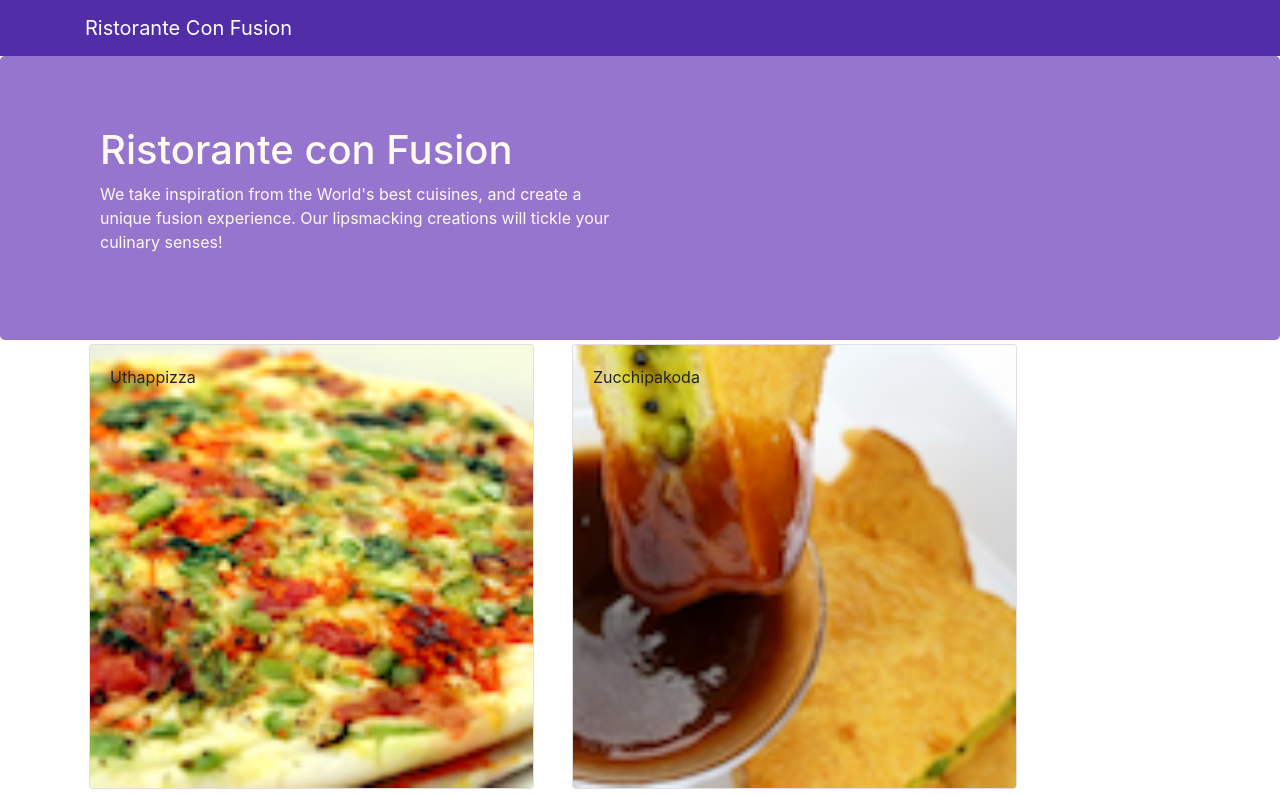
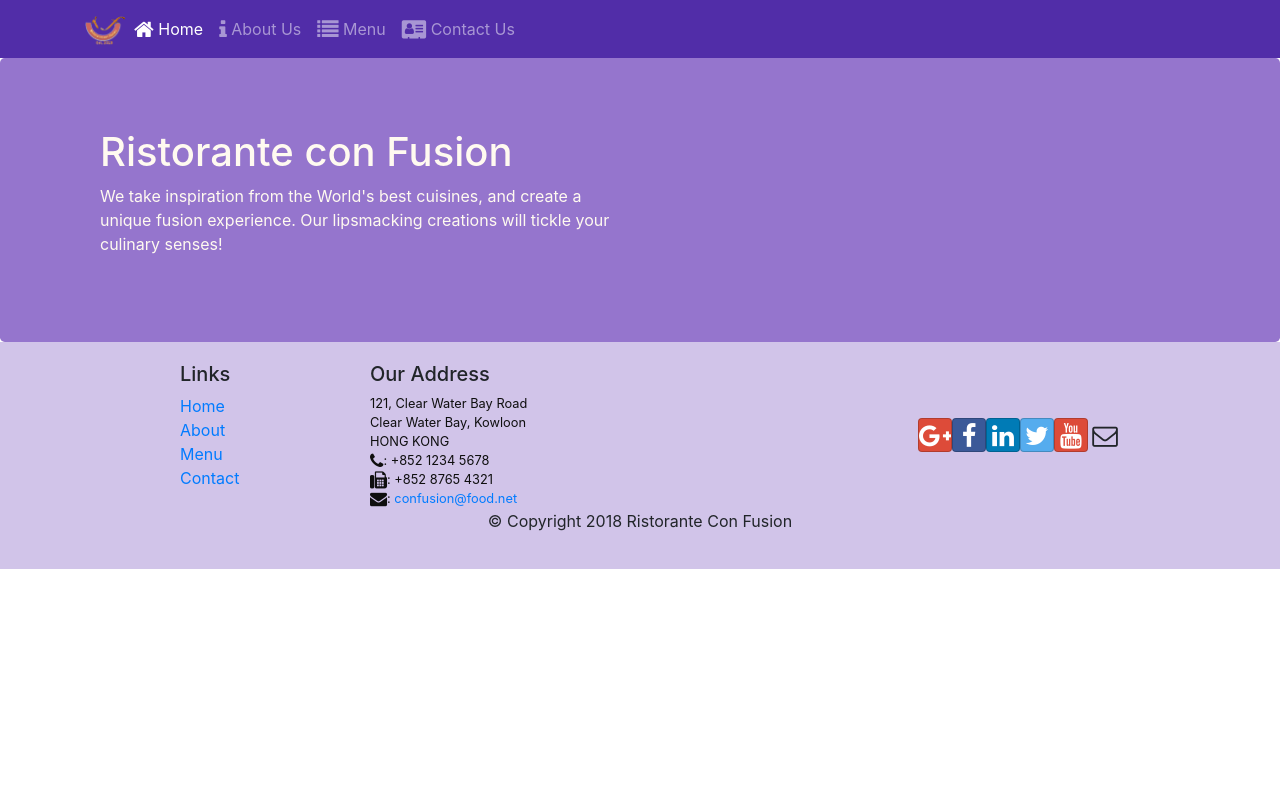
Before and after one commit to jasonywang0/Confusion, a React (Create React App) app: page /home in a window 1280 px wide. Shown: the top 795 px of the page. Built offline with nearby package versions, Linux system fonts and the light colour scheme.

Commit message:
React Router

```diff
--- a/package.json
+++ b/package.json
@@ -12,6 +12,7 @@
     "react": "^17.0.2",
     "react-dom": "^17.0.2",
     "react-popper": "^2.2.5",
+    "react-router-dom": "^5.2.0",
     "react-scripts": "4.0.3",
     "reactstrap": "^8.9.0",
     "web-vitals": "^1.1.2"
--- a/src/App.js
+++ b/src/App.js
@@ -1,14 +1,17 @@
 import Main from './components/MainComponent';
 import './App.css';
+import { BrowserRouter } from 'react-router-dom';
 import {Component} from 'react';
 
 class App extends Component {
 
     render() {
         return (
-            <div className="App">
-                <Main />
-            </div>
+            <BrowserRouter>
+                <div className="App">
+                    <Main />
+                </div>
+            </BrowserRouter>
         );
     }
 }
--- a/src/components/HeaderComponent.js
+++ b/src/components/HeaderComponent.js
@@ -1,13 +1,44 @@
 import React, { Component } from 'react';
-import { Navbar, NavbarBrand, Jumbotron } from 'reactstrap';
+import { Nav, Navbar, NavbarBrand, NavbarToggler, Collapse, NavItem, Jumbotron } from 'reactstrap';
+import { NavLink } from 'react-router-dom';
 
 class Header extends Component {
+    constructor(props) {
+        super(props);
+
+        this.toggleNav = this.toggleNav.bind(this);
+        this.state = {
+            isNavOpen: false
+        };
+    }
+
+    toggleNav() {
+        this.setState({isNavOpen: !this.state.isNavOpen});
+    }
+
     render() {
-    return(
-    <React.Fragment>
-      <Navbar dark>
+        return (
+        <div>
+        <Navbar dark expand='md'>
             <div className="container">
-            <NavbarBrand href="/">Ristorante Con Fusion</NavbarBrand>
+                <NavbarToggler onClick={this.toggleNav} />
+                <NavbarBrand className="mr-auto" href="/"><img src='assets/images/logo.png' height="30" width="41" alt='Ristorante Con Fusion' /></NavbarBrand>
+                <Collapse isOpen={this.state.isNavOpen} navbar>
+                    <Nav navbar>
+                        <NavItem>
+                            <NavLink className="nav-link"  to='/home'><span className="fa fa-home fa-lg"></span> Home</NavLink>
+                        </NavItem>
+                        <NavItem>
+                            <NavLink className="nav-link" to='/aboutus'><span className="fa fa-info fa-lg"></span> About Us</NavLink>
+                        </NavItem>
+                        <NavItem>
+                            <NavLink className="nav-link"  to='/menu'><span className="fa fa-list fa-lg"></span> Menu</NavLink>
+                        </NavItem>
+                        <NavItem>
+                            <NavLink className="nav-link" to='/contactus'><span className="fa fa-address-card fa-lg"></span> Contact Us</NavLink>
+                        </NavItem>
+                    </Nav>
+                </Collapse>
             </div>
         </Navbar>
         <Jumbotron>
@@ -20,7 +51,7 @@
                 </div>
             </div>
         </Jumbotron>
-    </React.Fragment>
+        </div>
         );
     }
 }
--- /dev/null
+++ b/src/components/HomeComponent.js
@@ -0,0 +1,11 @@
+import React from 'react';
+
+function Home(props) {
+    return(
+      <div className="container">
+        <h4>Home</h4>
+      </div>
+    );
+}
+
+export default Home;
--- a/src/components/MainComponent.js
+++ b/src/components/MainComponent.js
@@ -5,8 +5,8 @@
 import { DISHES } from '../shared/dishes';
 import Header from './HeaderComponent';
 import Footer from './FooterComponent';
-
-
+import Home from './HomeComponent';
+import { Switch, Route, Redirect } from 'react-router-dom';
 class Main extends Component {
 
   constructor(props) {
@@ -22,11 +22,19 @@
   }
 
   render() {
+
+    const HomePage = () => {
+        return <Home />
+    }
+
     return (
       <div>
         <Header />
-        <Menu dishes={this.state.dishes} onClick={(dishId) => this.onDishSelect(dishId)} />
-        <DishDetail dish={this.state.dishes.filter((dish) => dish.id === this.state.selectedDish)[0]} />
+        <Switch>
+            <Route path='./home' component={HomePage} />
+            <Route exact path='/menu' component={() => <Menu dishes={this.state.dishes} onClick={(dishId) => this.onDishSelect(dishId)} />} />
+            <Redirect to='/home'/>
+        </Switch>
         <Footer />
       </div>
     );
--- a/src/components/MenuComponent.js
+++ b/src/components/MenuComponent.js
@@ -1,10 +1,9 @@
 import React from 'react';
 import { Card, CardImg, CardImgOverlay, CardTitle } from 'reactstrap';
 
-    function RenderMenuItem ({dish, onClick}) {
+    function RenderMenuItem ({dish}) {
         return (
-            <Card
-                onClick={() => onClick(dish.id)}>
+            <Card>
                 <CardImg width="100%" src={dish.image} alt={dish.name} />
                 <CardImgOverlay>
                     <CardTitle>{dish.name}</CardTitle>
```
Also changed, not shown: 1 other file (tests, documents, lock files or other folders). Lines whose indentation alone changed are shown as unchanged.
